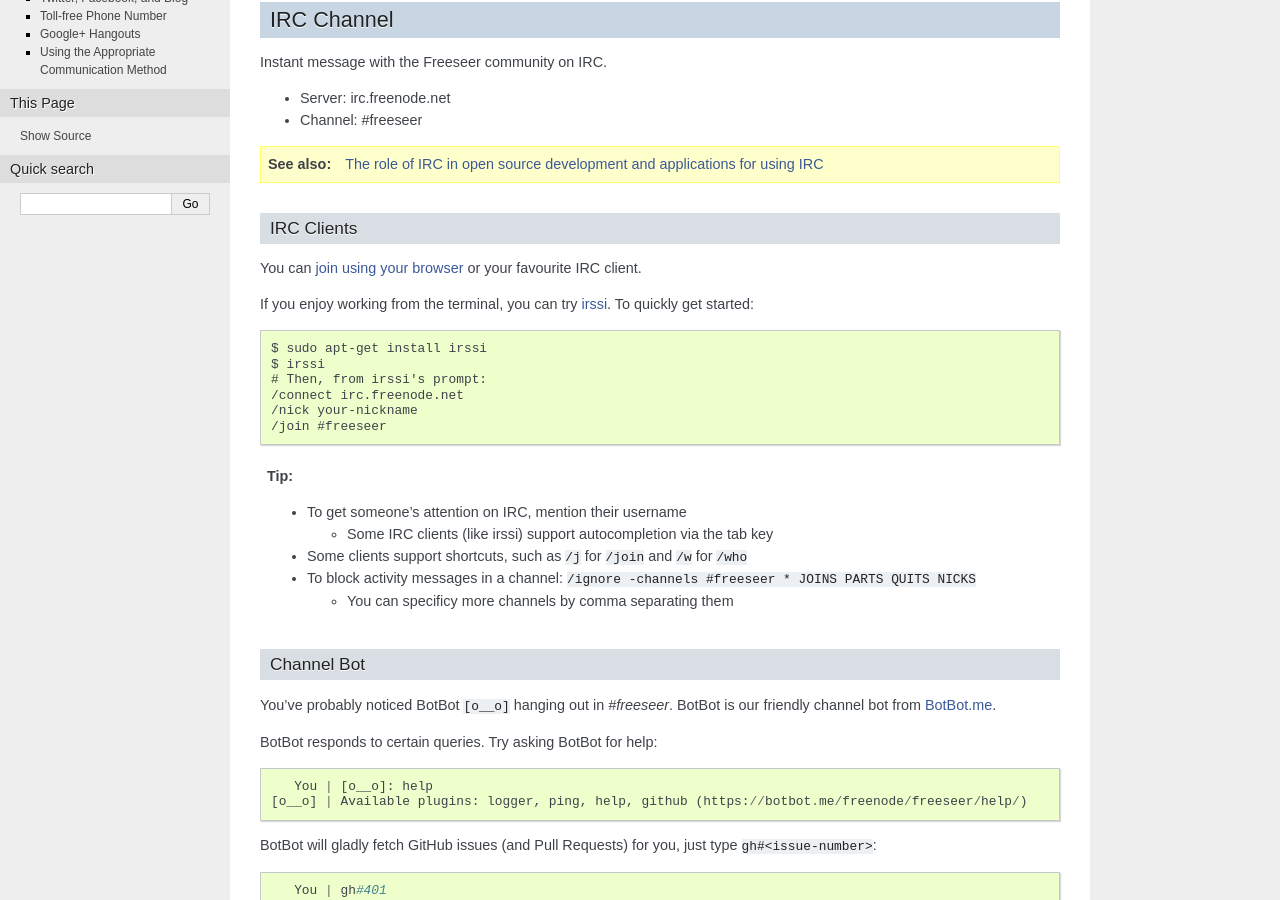
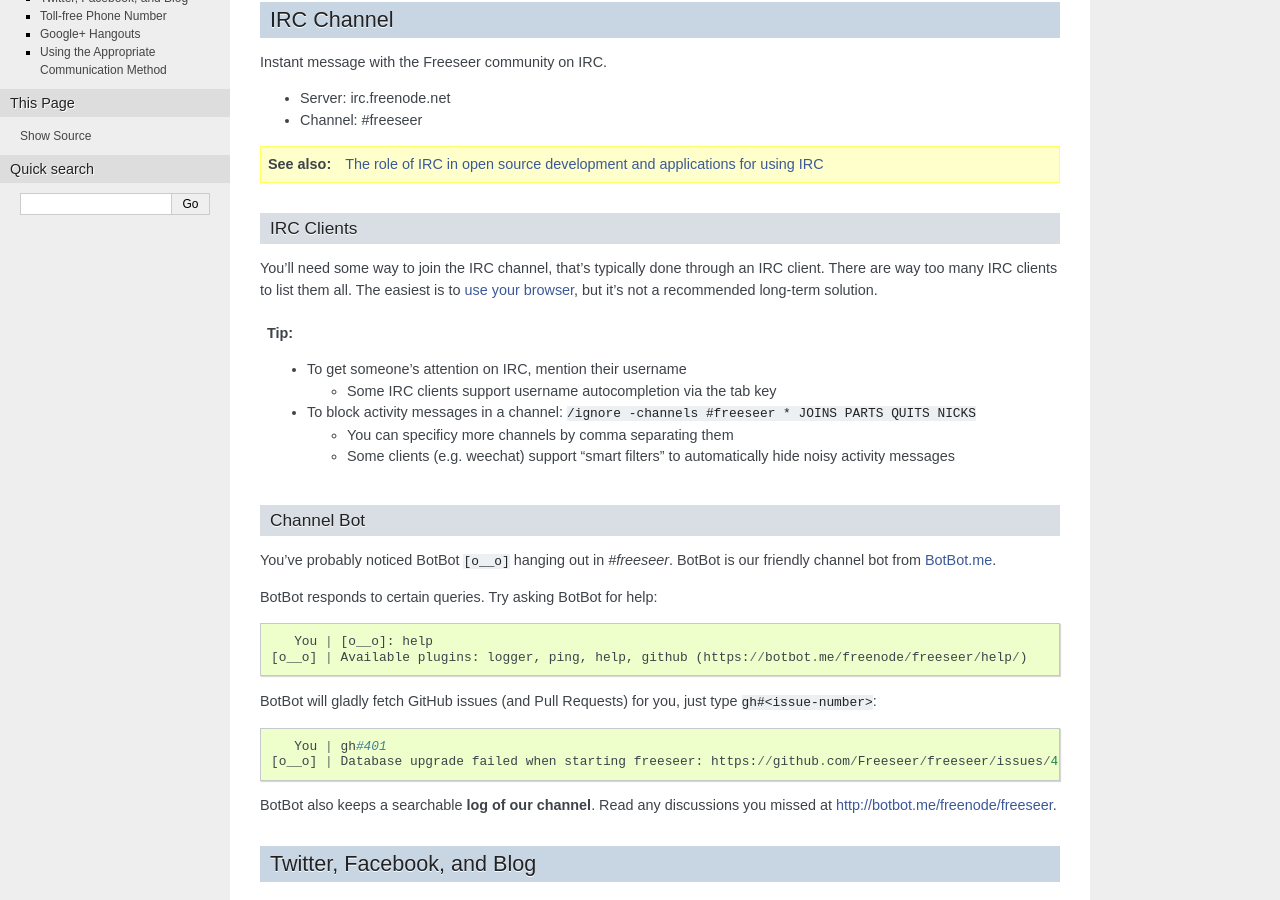
Before and after one commit to Freeseer/freeseer, a Sphinx documentation site: the page built from source/contact.rst, in a window 1280 px wide and 900 px high, scrolled down 335 px. Built offline with Sphinx 7.4.7, drawn with Linux system fonts in a browser that asks for light colours.

Commit message:
Update IRC clients sections
- Remove recommendation for a specific IRC client (irssi)

- Remove example usage of irssi (different clients work differently)

- Remove alias tip (not common enough in all clients to be useful)

- Add tip about smart filters existing in some clients

```diff
--- a/source/contact.rst
+++ b/source/contact.rst
@@ -37,31 +37,21 @@ Instant message with the Freeseer community on IRC.
 IRC Clients
 ^^^^^^^^^^^
 
-You can `join using your browser <http://webchat.freenode.net/?channels=#freeseer>`_
-or your favourite IRC client.
-
-If you enjoy working from the terminal, you can try `irssi <http://irssi.org/>`_.
-To quickly get started:
-
-::
-
-    $ sudo apt-get install irssi
-    $ irssi
-    # Then, from irssi's prompt:
-    /connect irc.freenode.net
-    /nick your-nickname
-    /join #freeseer
+You'll need some way to join the IRC channel, that's typically done through an IRC client.
+There are way too many IRC clients to list them all. The easiest is to
+`use your browser <http://webchat.freenode.net/?channels=#freeseer>`_,
+but it's not a recommended long-term solution.
 
 .. tip::
 
   - To get someone's attention on IRC, mention their username
 
-    - Some IRC clients (like irssi) support autocompletion via the tab key
-  - Some clients support shortcuts, such as ``/j`` for ``/join`` and ``/w`` for ``/who``
+    - Some IRC clients support username autocompletion via the tab key
   - To block activity messages in a channel:
     ``/ignore -channels #freeseer * JOINS PARTS QUITS NICKS``
 
     - You can specificy more channels by comma separating them
+    - Some clients (e.g. weechat) support "smart filters" to automatically hide noisy activity messages
 
 Channel Bot
 ^^^^^^^^^^^
```
